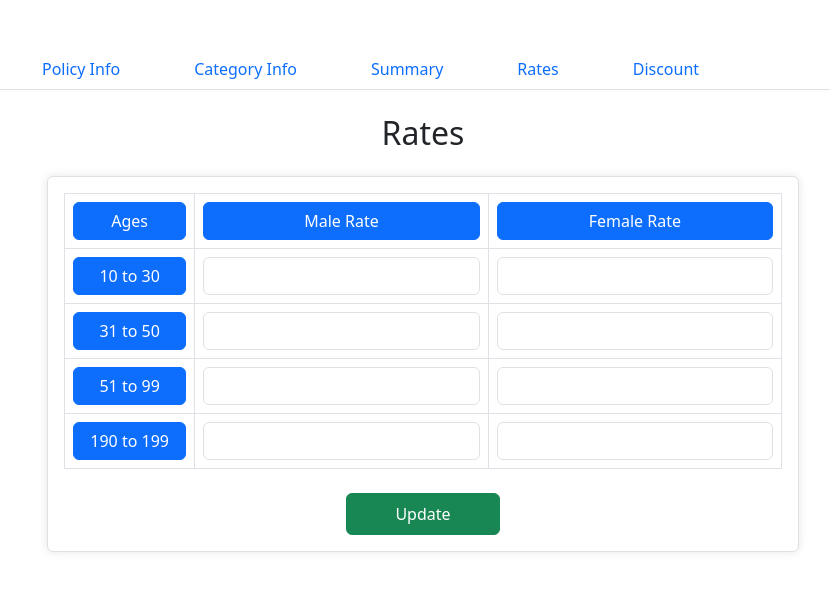
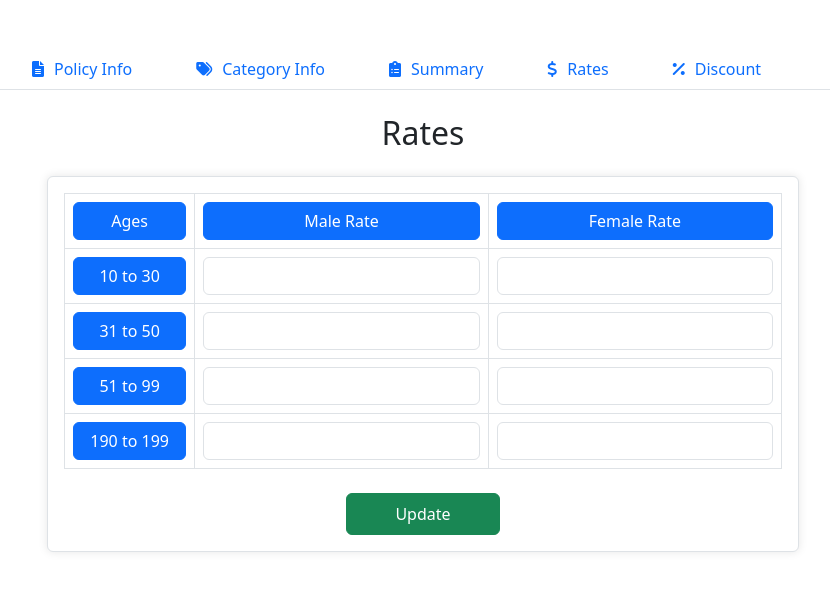
Before and after one commit to Vipul-Pinto/PremiumCalculation, an Angular app in the folder premiumCalculationClient/: page /rates in a window 1280 px wide. Shown: the top 590 px of the page, without its empty margins (217-1047 px from the left). Built offline with nearby package versions, Linux system fonts and the light colour scheme; no server answers.

Commit message:
updated logo for ratescomponent

```diff
--- a/premiumCalculationClient/src/app/rates/rates.component.html
+++ b/premiumCalculationClient/src/app/rates/rates.component.html
@@ -1,3 +1,5 @@
+<link rel="stylesheet" href="https://stackpath.bootstrapcdn.com/bootstrap/5.3.0/css/bootstrap.min.css" />
+<link rel="stylesheet" href="https://cdnjs.cloudflare.com/ajax/libs/font-awesome/6.0.0-beta3/css/all.min.css" />
 <div class="rates-container p-4">
   <h2 class="text-center mb-4">Rates</h2>
 
@@ -16,22 +18,11 @@
             <tr *ngFor="let age of ages; let i = index">
               <td><span class="w-100 btn btn-primary">{{ age.label }}</span></td>
               <td>
-                  <input
-                    type="number"
-                    [(ngModel)]="age.maleRate"
-                    name="maleRate{{ i }}"
-                    class="form-control"
-                    required
-                  />
+                <input type="number" [(ngModel)]="age.maleRate" name="maleRate{{ i }}" class="form-control" required />
               </td>
               <td>
-                  <input
-                    type="number"
-                    [(ngModel)]="age.femaleRate"
-                    name="femaleRate{{ i }}"
-                    class="form-control"
-                    required
-                  />
+                <input type="number" [(ngModel)]="age.femaleRate" name="femaleRate{{ i }}" class="form-control"
+                  required />
               </td>
             </tr>
           </tbody>
```
Lines whose indentation alone changed are shown as unchanged.
